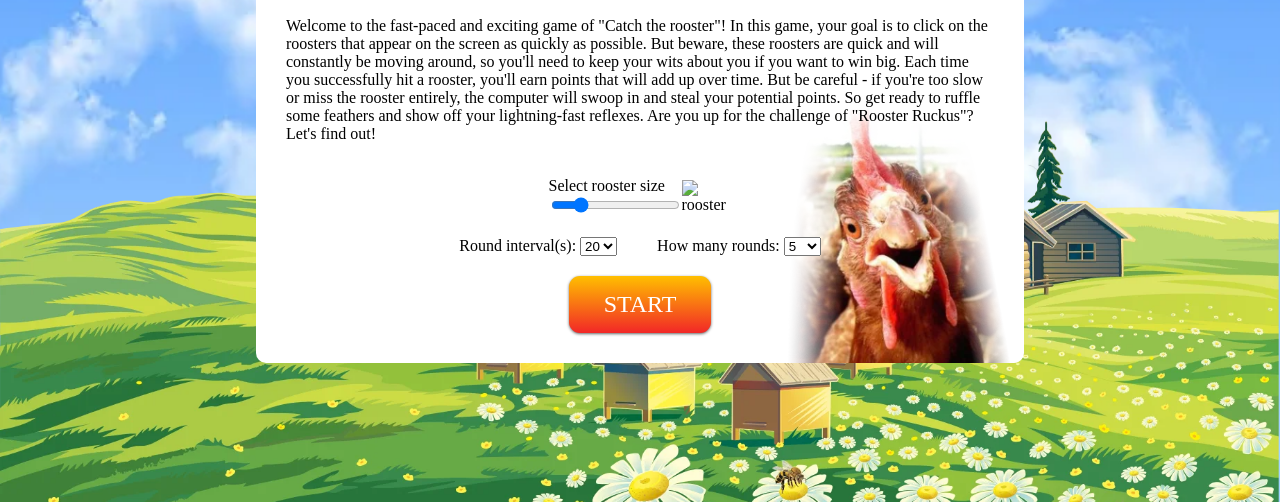
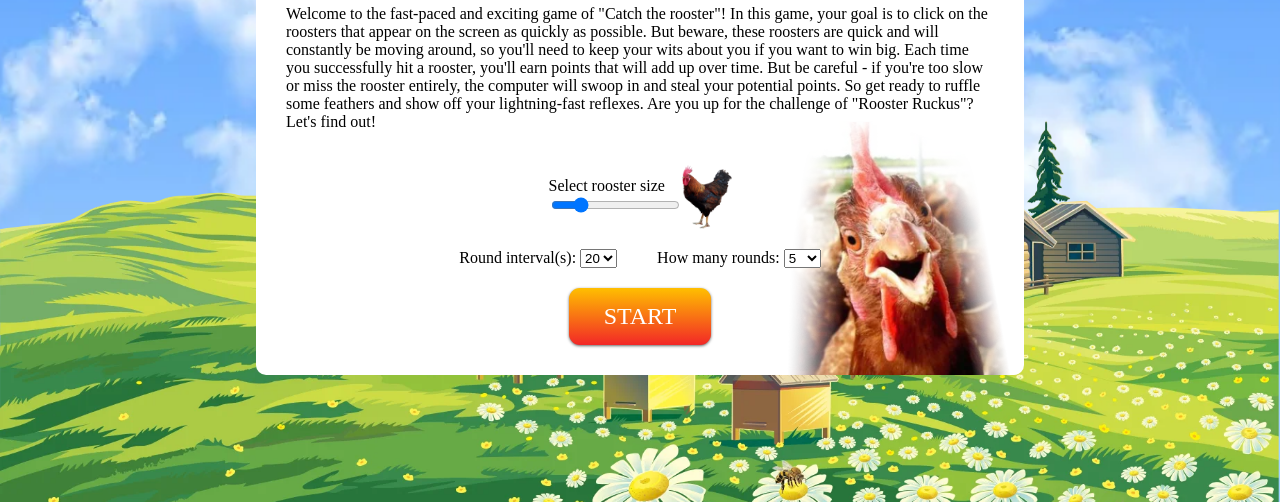
Before and after one commit to BaubasDRSK/21-Zaidimas-JS-html, a website with bundled scripts: page index.html in a window 1280 px wide. Shown: the part 298-800 px from the top of the page. Built offline with nearby package versions, Linux system fonts and the light colour scheme; files whose address does not match are found by name.

Commit message:
icon fixed

```diff
--- a/index.html
+++ b/index.html
@@ -51,7 +51,7 @@
                     <label for="rooster-size">Select rooster size</label>
                     <input type="range" id="rooster-size" value="20">
                 </form>
-                <img class="rooster-size-image" src="./gaidys.png" alt="rooster">
+                <img class="rooster-size-image" src="./gaidys.webp" alt="rooster">
             </div>
             <div class="round-setup">
                 <div class="round-time">
```
